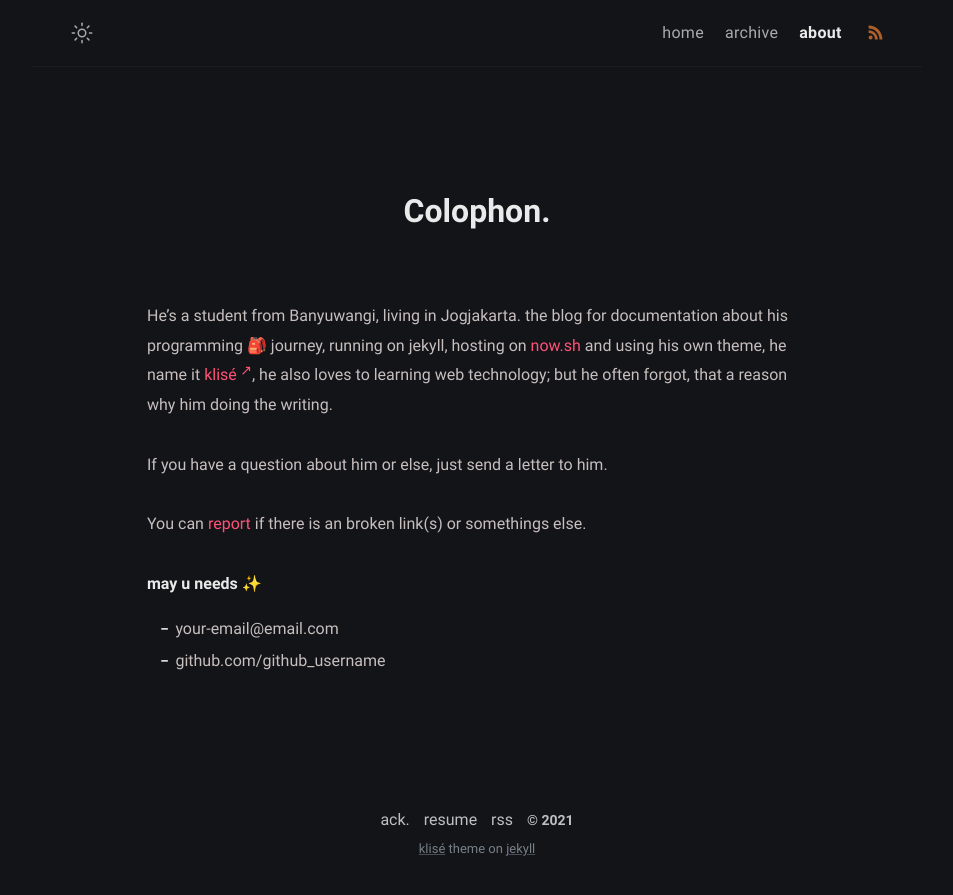
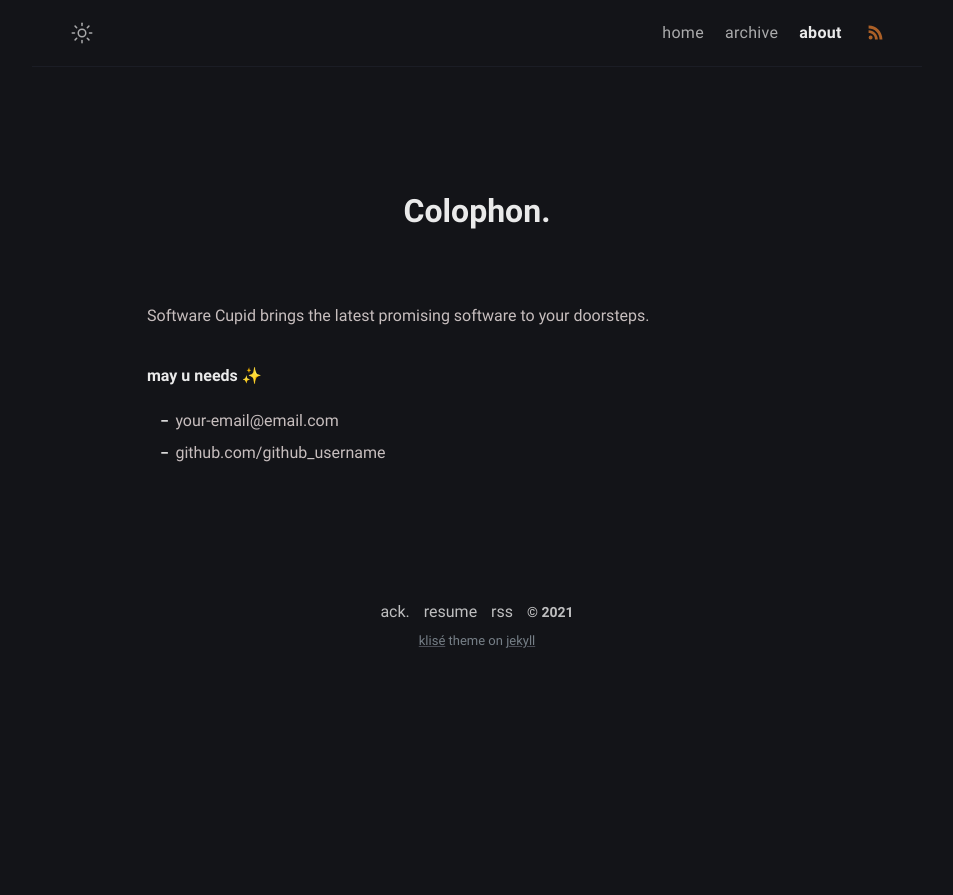
Before and after one commit to stackbit-projects/software-cupid-e2f74, a Jekyll site: the page built from about.md, in a window 1280 px wide. Shown: the top 895 px of the page, without its empty margins (163-1116 px from the left). Built offline with Jekyll 4.4.1, drawn with Linux system fonts in a browser that asks for light colours.

Commit message:
about.md: changed

```diff
--- a/about.md
+++ b/about.md
@@ -6,11 +6,7 @@ excerpt: Software Cupid brings the latest promising software to your doorsteps.
 comments: false
 ---
 
-He's a student from Banyuwangi, living in Jogjakarta. the blog for documentation about his programming 🎒 journey, running on jekyll, hosting on [now.sh](http://now.sh) and using his own theme, he name it <a href="https://github.com/piharpi/jekyll-klise" target="_blank" rel="noopener">klisé</a>, he also loves to learning web technology; but he often forgot, that a reason why him doing the writing.
-
-If you have a question about him or else, just send a letter to him.
-
-You can [report](http://github.com/piharpi/jekyll-klise/issues/new) if there is an broken link(s) or somethings else.
+Software Cupid brings the latest promising software to your doorsteps.
 
 **may u needs ✨**
 
```
